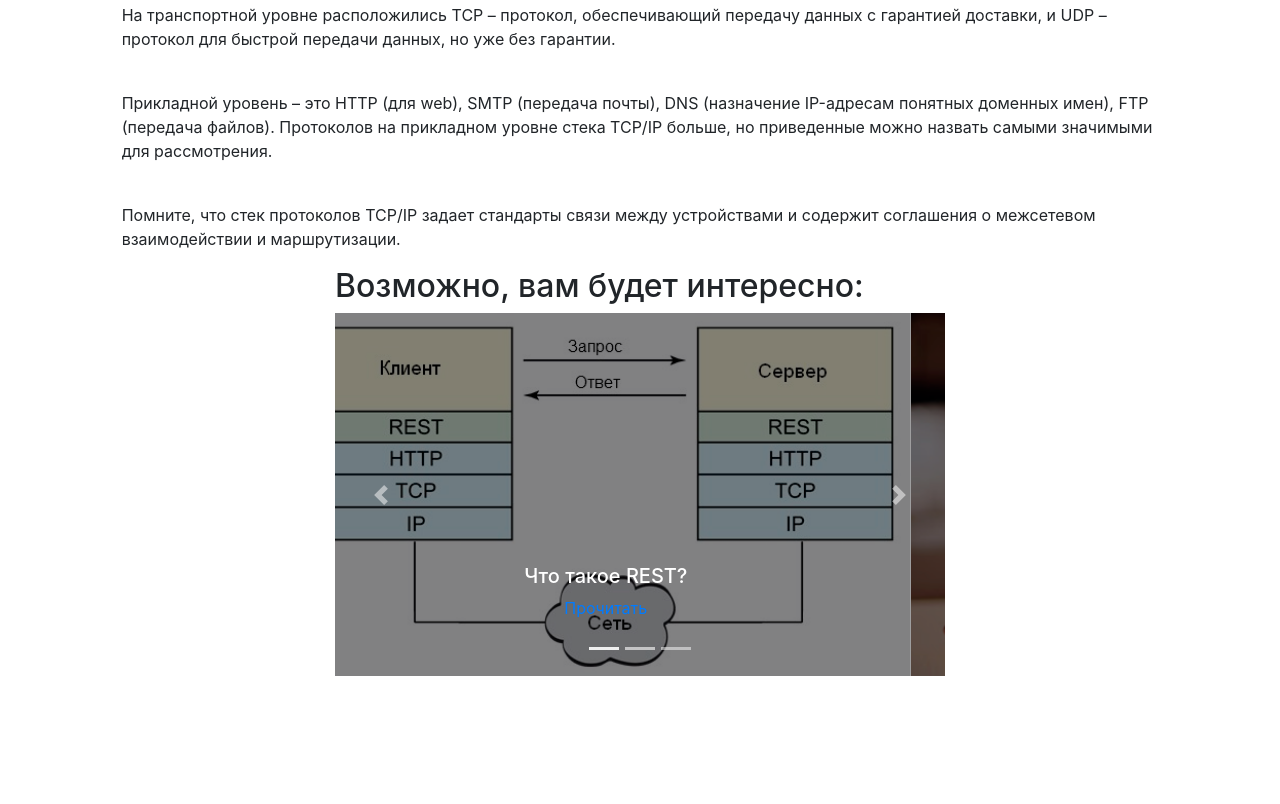
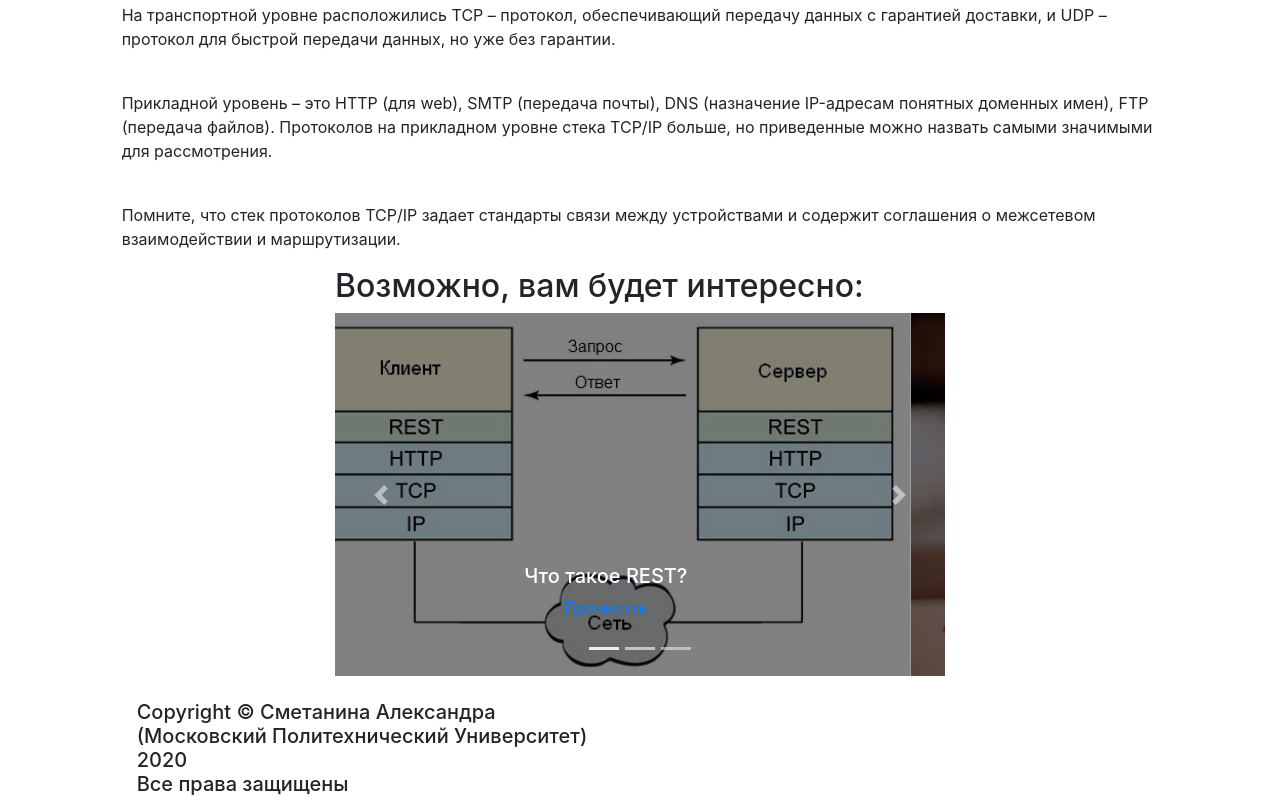
Before and after one commit to Lavashick/laba6, a plain HTML site: page index.html in a window 1280 px wide. Shown: the part 3012-3816 px from the top of the page. Before the commit the page ends 3688 px from the top, so only its background shows below. Drawn offline with nearby package versions, Linux system fonts and the light colour scheme.

Commit message:
footer готов

```diff
--- a/index.html
+++ b/index.html
@@ -249,6 +249,10 @@
       </a>
     </div>
   </section>
+  <footer class="col-md-10 m-auto">
+    <br>
+    <h5 class="text-left col-6"> Copyright © Сметанина Александра <br> (Московский Политехнический Университет) 2020 <br> Все права защищены</h5>
+  </footer>
   <script src="https://code.jquery.com/jquery-3.5.1.slim.min.js" integrity="sha384-DfXdz2htPH0lsSSs5nCTpuj/zy4C+OGpamoFVy38MVBnE+IbbVYUew+OrCXaRkfj" crossorigin="anonymous"></script>
   <script src="https://cdn.jsdelivr.net/npm/bootstrap@4.5.3/dist/js/bootstrap.bundle.min.js" integrity="sha384-ho+j7jyWK8fNQe+A12Hb8AhRq26LrZ/JpcUGGOn+Y7RsweNrtN/tE3MoK7ZeZDyx" crossorigin="anonymous"></script>
 </body>
```
